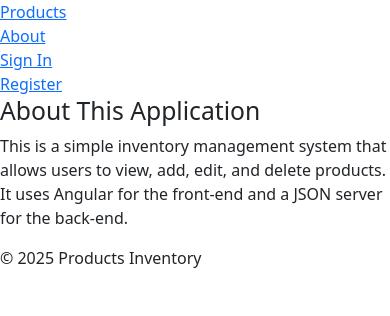
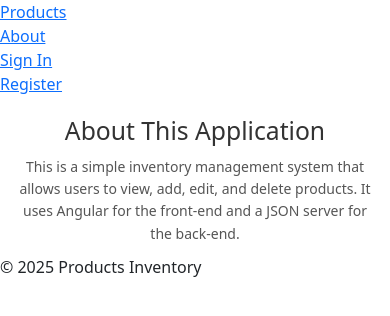
Before and after one commit to Rahulramanandi/CapstoneProject, an Angular app: page /about in a window 390 px wide. Shown: the top 316 px of the page. Built offline with nearby package versions, Linux system fonts and the light colour scheme.

Commit message:
Update about.component.css

```diff
--- a/src/app/features/about/about.component.css
+++ b/src/app/features/about/about.component.css
@@ -0,0 +1,24 @@
+/* Center the About Section */
+h2 {
+    text-align: center;
+    color: #333;
+    margin-top: 20px;
+}
+
+/* Paragraph Styling */
+p {
+    max-width: 600px;
+    margin: 10px auto;
+    font-size: 16px;
+    line-height: 1.6;
+    color: #555;
+    text-align: center;
+}
+
+/* Responsive Design */
+@media (max-width: 600px) {
+    p {
+        font-size: 14px;
+        padding: 0 15px;
+    }
+}
```
